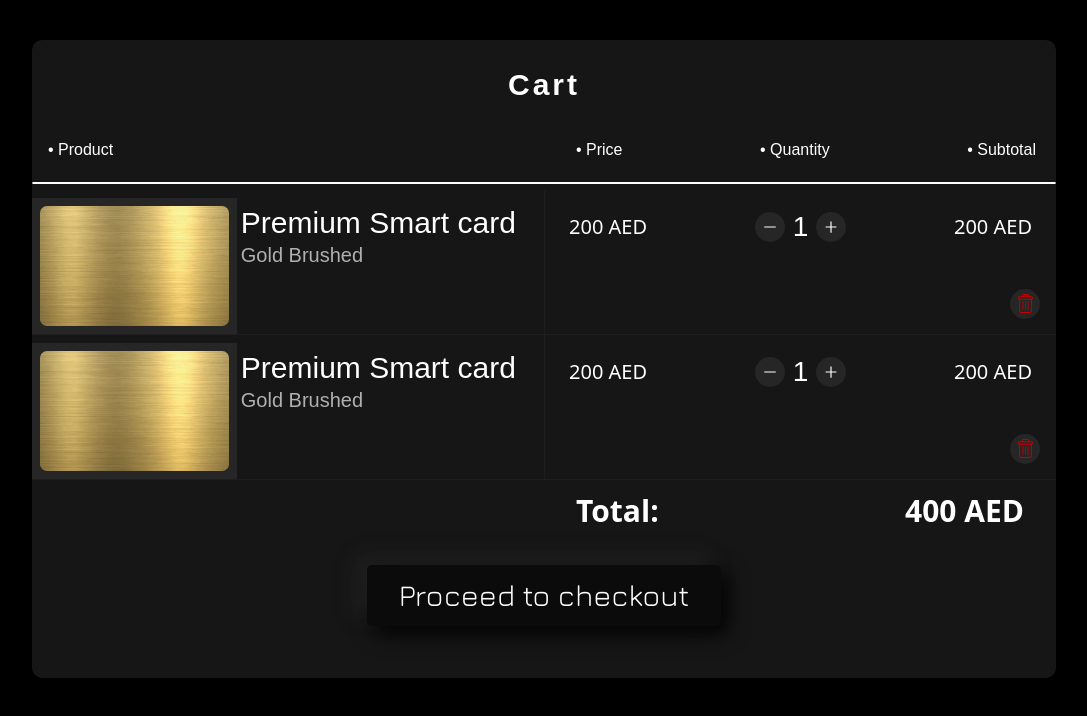
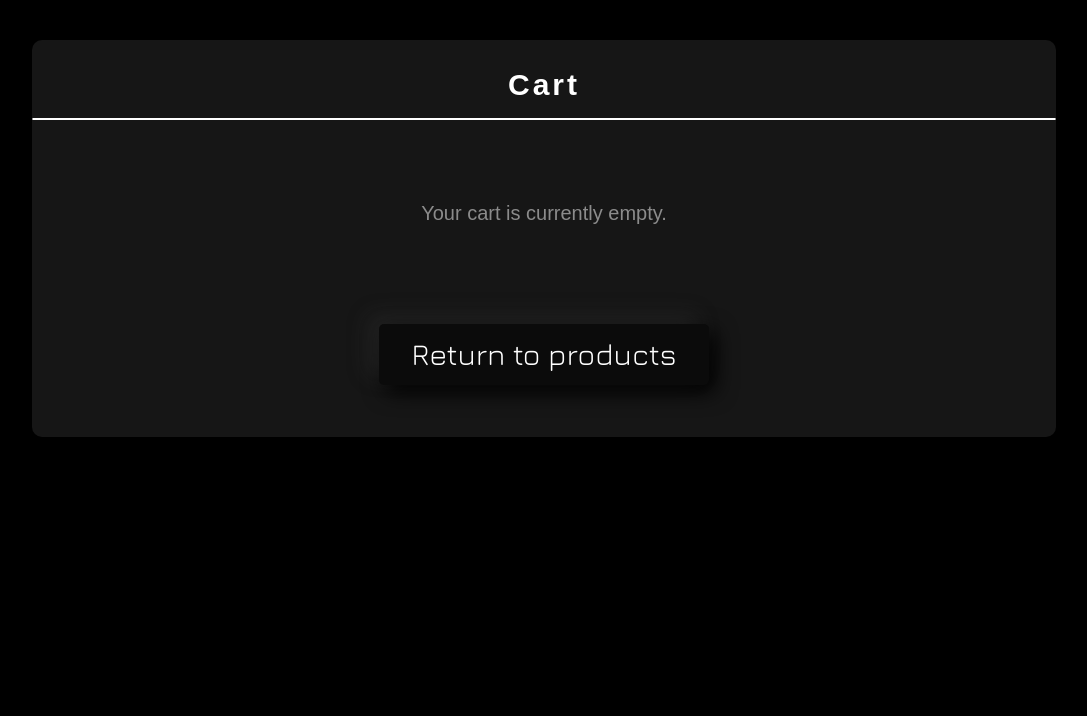
Before and after one commit to maksat-01/temir_new_front, a React (Create React App) app: page /basket in a window 1280 px wide. Shown: the top 716 px of the page, without its empty margins (96-1183 px from the left). Built offline with nearby package versions, Linux system fonts and the light colour scheme; a web font is replaced by a local one.

Commit message:
From basket (#44)
* init

* init

* local save to basket

```diff
--- a/src/pages/basket/BasketCard.tsx
+++ b/src/pages/basket/BasketCard.tsx
@@ -1,29 +1,36 @@
 import React, { FC } from 'react'
 import { AiOutlineMinus, AiOutlinePlus } from 'react-icons/ai'
-
+import {TbTrash} from "react-icons/tb";
 //local
 import DeleteBasket from '../../assets/img/basketDelete.svg'
+import {useAppDispatch} from "../../hooks";
+import {deleteFromBasket, raiseTheQuantity, reduceTheQuantity} from "./ReducerBasket/ActionBasket";
+
 
 interface IProps {
   el: any
+  idx: number,
 }
 
-const BasketCard: FC<IProps> = ({ el }) => {
+const BasketCard: FC<IProps> = ({ el,idx }) => {
   const classesBgRounded =
-    'w-[30px] h-[30px] bg-[rgba(54,54,56,0.5)] rounded-[50%] flex justify-center items-center cursor-pointer'
+    'w-[35px] h-[35px] bg-[rgba(54,54,56,0.5)] rounded-[50%] flex justify-center items-center cursor-pointer'
   const quantityPrice = +el.quantity * +el.price
+
+  const dispatch = useAppDispatch()
+
   return (
     <div className="flex relative" key={el.id}>
       <div className="lg:w-[50%] max-lg:w-[85%] max-md:w-[60%] flex max-md:flex-col border-b-[1px] border-[#1E1E1E] max-lg:border-[#ffffff] max-lg:py-4">
         <div className="bg-[rgba(54,54,56,0.5)] p-2 mt-2 w-[40%] max-md:w-[80%] max-md:ml-4 flex items-center justify-center max-lg:rounded-[10px]">
-          <img src={el.image} alt="No_image" className="w-full" />
+          <img src={el.img} alt="No_image" className="w-full" />
         </div>
         <div className="flex flex-col mx-1 pt-4 max-lg:pt-1 max-lg:mx-4">
           <h1 className="font-[Arial] font-normal lg:text-[30px] lg:leading-[34px] max-lg:text-[26px] max-xl:leading-[30px] max-md:text-[22px]">
             {el.name}
           </h1>
           <p className="font-[Arial] font-normal text-[20px] max-md:text-[14px] text-[#B0B0B0]">
-            {el.view}
+            {el.type}
           </p>
         </div>
       </div>
@@ -34,13 +41,17 @@ const BasketCard: FC<IProps> = ({ el }) => {
             {el.quantity + ' x ' + el.price} AED
           </p>
           <div className="flex items-center max-md:my-1">
-            <span className={`${classesBgRounded}`}>
+            <span
+              onClick={() => dispatch(reduceTheQuantity(idx))}
+              className={`${classesBgRounded}`}>
               <AiOutlineMinus />
             </span>
             <p className="font-[Arial] text-[28px] font-normal px-2">
               {el.quantity}
             </p>
-            <span className={`${classesBgRounded}`}>
+            <span
+              onClick={() => dispatch(raiseTheQuantity(idx))}
+              className={`${classesBgRounded}`}>
               <AiOutlinePlus />
             </span>
           </div>
@@ -48,9 +59,10 @@ const BasketCard: FC<IProps> = ({ el }) => {
         </div>
         <div className="px-4">
           <div
+            onClick={() => dispatch(deleteFromBasket(idx))}
             className={`${classesBgRounded} absolute bottom-4 right-4 max-lg:left-[33%] max-md:left-[91%]`}
           >
-            <img src={DeleteBasket} alt="delete " />
+            <TbTrash className='text-red-700 text-2xl'/>
           </div>
         </div>
       </div>
--- a/src/pages/basket/ReducerBasket/ActionBasket.ts
+++ b/src/pages/basket/ReducerBasket/ActionBasket.ts
@@ -1,8 +1,18 @@
 import {ReducerBasket} from "./BasketSlice";
 import {AppDispatch} from "../../../redux/Store";
 
-export const addToBasket = (product: any) => {
-  let basket = JSON.parse(localStorage.getItem('basket') as any) || []
-  basket = [...basket, product]
-  localStorage.setItem('basket', JSON.stringify(basket))
+export const addToBasket =  (product: any) => async(dispatch: AppDispatch) =>{
+  await dispatch(ReducerBasket.actions.basketSuccess(product))
 }
+
+export const deleteFromBasket = (idx: any) =>async (dispatch: AppDispatch) => {
+  await  dispatch(ReducerBasket.actions.basketDelete(idx))
+}
+
+export const raiseTheQuantity = (idx: any) =>async (dispatch: AppDispatch) => {
+  await  dispatch(ReducerBasket.actions.PlusTheNumber(idx))
+}
+
+export const reduceTheQuantity = (idx: any) =>async (dispatch: AppDispatch) => {
+  await  dispatch(ReducerBasket.actions.MinusTheNumber(idx))
+}
--- a/src/pages/basket/ReducerBasket/BasketSlice.ts
+++ b/src/pages/basket/ReducerBasket/BasketSlice.ts
@@ -15,11 +15,34 @@ export const ReducerBasket = createSlice({
     },
     basketSuccess(state, action: PayloadAction<any>) {
       state.isLoading = false
+      state.basket = JSON.parse(localStorage.getItem('basket') as any) || []
       state.basket = [...state.basket, action.payload]
+      localStorage.setItem('basket', JSON.stringify(state.basket))
     },
     basketError(state, action: PayloadAction<any>) {
       state.isLoading = false
       state.error = action.payload
+    },
+
+    basketDelete(state, action: PayloadAction<any>){
+      let basket = JSON.parse(localStorage.getItem('basket') as any) || []
+      basket = basket.filter((el: any,idx:number) => idx !== action.payload)
+      state.basket = basket
+      localStorage.setItem('basket', JSON.stringify(basket) as any)
+    },
+
+    PlusTheNumber(state, action: PayloadAction<any>){
+      let basket = JSON.parse(localStorage.getItem('basket') as any) || []
+      basket = basket.map((el:any, idx:number) => idx === action.payload ? {...el, quantity: el.quantity + 1} : el)
+      state.basket = [...basket]
+      localStorage.setItem('basket', JSON.stringify(basket) as any)
+    },
+
+    MinusTheNumber(state, action: PayloadAction<any>){
+      let basket = JSON.parse(localStorage.getItem('basket') as any) || []
+      basket = basket.map((el:any, idx:number) => idx === action.payload ? {...el, quantity: el.quantity > 1? el.quantity - 1 : el.quantity} : el)
+      state.basket = [...basket]
+      localStorage.setItem('basket', JSON.stringify(basket) as any)
     }
   }
 })
--- a/src/pages/basket/basket.tsx
+++ b/src/pages/basket/basket.tsx
@@ -7,27 +7,13 @@ import BasketCard from './BasketCard'
 import BasketEmpty from './BasketEmpty'
 import BasketTotal from './BasketTotal'
 import BaskTitle from './BaskTitle'
+import {useAppSelector} from "../../hooks";
+import {ReducerBasket} from "./ReducerBasket/BasketSlice";
 
 const Basket: FC = () => {
   const navigate = useNavigate()
-  const basket: any[] = [
-    {
-      id: 1,
-      image: TemirBlack,
-      name: 'Premium Smart card',
-      view: 'Gold Brushed',
-      price: 200,
-      quantity: 1,
-    },
-    {
-      id: 2,
-      image: TemirBlack,
-      name: 'Premium Smart card',
-      view: 'Gold Brushed',
-      price: 200,
-      quantity: 1,
-    },
-  ]
+  const {basket} = useAppSelector(s => s.ReducerBasket)
+
   const ClassesBtn =
     'font-[Jura] text-[30px] bg-[#0B0B0B] shadow-[-10.93px_-8.94274px_20.8664px_rgba(72,72,72,0.25),5.96183px_6.95546px_20.8664px_#000000] rounded-[5px] py-2 px-8 hover:scale-110 hover:bg-transparent transition duration-500 ease-in-out'
   const returnProduct = () => {
@@ -49,7 +35,7 @@ const Basket: FC = () => {
               <div className="before:content-[''] absolute border border-white rounded-sm top-0 left-0 right-0"></div>
               <div>
                 {basket.length ? (
-                  basket.map((el) => <BasketCard el={el} key={el.id} />)
+                  basket.map((el:any, idx:number) => <BasketCard el={el} key={idx} idx={idx} />)
                 ) : (
                   <BasketEmpty />
                 )}
--- a/src/pages/productDetail/component/CardsPremimum.tsx
+++ b/src/pages/productDetail/component/CardsPremimum.tsx
@@ -1,11 +1,12 @@
 import React, {useEffect, useState} from 'react'
-import { HiUpload } from 'react-icons/hi'
+import {HiUpload} from 'react-icons/hi'
 import {addToBasket} from "../../basket/ReducerBasket/ActionBasket";
 
 //local
 import Card1 from '../../../assets/img/card1.svg'
 import Card5 from '../../../assets/img/card5.svg'
 import EmptyCard from '../../../assets/img/empty-card.svg'
+import {useAppDispatch, useAppSelector} from "../../../hooks";
 
 const CardsPremimum = () => {
   const classesText =
@@ -27,23 +28,36 @@ const CardsPremimum = () => {
     },
   ]
 
+  const dispatch = useAppDispatch()
+  const basket = JSON.parse(localStorage.getItem('basket') as any)
   const [mainCard, setMainCard] = useState<any>(EmptyCard)
   const [imageUrl, setImageUrl] = useState<any>("")
+
   const fileReader = new FileReader()
-  fileReader.onloadend = () => {
-    setImageUrl(fileReader.result)
-  }
+  fileReader.onloadend = () => setImageUrl(fileReader.result)
   const [cardData, setCardData] = useState<any>({title: "TEMIR", logo: imageUrl})
-  const [product, setProduct] = useState<any>({title: cardData.title, logo: imageUrl, img: "", price: "200", type: ""})
+  const [product, setProduct] = useState<any>({
+    // id: basket.length ? basket[basket.length - 1].id + 1 : 1,
+    title: cardData.title,
+    logo: imageUrl,
+    img: EmptyCard,
+    price: "200",
+    type: "",
+    name: 'Premium Smart card',
+    quantity: 1,
+  })
   // const handleChangeUrl = (e) => fileReader.readAsDataURL(e.target.files[0])
 
-  const handleChange = (e:any) => {
-    setProduct({...product, [e.target.name]: e.target.name === "title" ? e.target.value.toUpperCase() : product[e.target.name]})
-    setCardData({...cardData, [e.target.name]: e.target.name !== "logo" ? e.target.value.toUpperCase() : fileReader.readAsDataURL(e.target.files[0])})
+  const handleChange = (e: any) => {
+    setProduct({
+      ...product,
+      [e.target.name]: e.target.name === "title" ? e.target.value.toUpperCase() : product[e.target.name]
+    })
+    setCardData({
+      ...cardData,
+      [e.target.name]: e.target.name !== "logo" ? e.target.value.toUpperCase() : fileReader.readAsDataURL(e.target.files[0])
+    })
   }
-  useEffect(() => {
-
-  }, [cardData])
 
 
 
@@ -61,15 +75,16 @@ const CardsPremimum = () => {
               <p className={`font-[Arial] text-[30px] leading-[42px]`}>
                 Choose in option
               </p>
-              <div className="bg-[#171717] shadow-[inset_-8px_-9px_11px_rgba(30,30,30,0.25),inset_6px_7px_10px_#000000] rounded-[10px] p-2 flex items-center w-full">
+              <div
+                className="bg-[#171717] shadow-[inset_-8px_-9px_11px_rgba(30,30,30,0.25),inset_6px_7px_10px_#000000] rounded-[10px] p-2 flex items-center w-full">
                 {option.map((el, idx) => (
                   <div key={idx}>
                     <div onClick={() => {
                       setMainCard(el.image)
                       setProduct({...product, type: el.title, img: el.image})
                     }} className='relative flex items-center justify-center m-1'>
-                      <img src={el.image} alt="" className="w-full cursor-pointer" />
-                      <h2 className='absolute p-2 text-[17px] font-bold opacity-75 tracking-widest'>TEMIR</h2>
+                      <img src={el.image} alt="" className="w-full cursor-pointer"/>
+                      <h2 className='absolute p-2 text-[16px] font-bold opacity-75 tracking-widest'>TEMIR</h2>
                     </div>
                     <p>{el.title}</p>
                   </div>
@@ -93,7 +108,8 @@ const CardsPremimum = () => {
                 <p className="font-[Arial] font-normal text-[16px] text-white py-1">
                   Company Logo
                 </p>
-                <div className="w-[65%] bg-[rgba(54,54,56,0.5)] shadow-[0px_2px_10px_rgba(0,0,0,0.25)] px-2 py-3 text-[16px] text-[rgba(255,255,255,0.27)] rounded-[10px]">
+                <div
+                  className="w-[65%] bg-[rgba(54,54,56,0.5)] shadow-[0px_2px_10px_rgba(0,0,0,0.25)] px-2 py-3 text-[16px] text-[rgba(255,255,255,0.27)] rounded-[10px]">
                   <input
                     onChange={handleChange}
                     id="input_file"
@@ -106,15 +122,15 @@ const CardsPremimum = () => {
                     className="flex justify-between items-center"
                   >
                     <span>Upload file</span>
-                    <HiUpload className="text-black text-[22px] mr-5" />
+                    <HiUpload className="text-black text-[22px] mr-5"/>
                   </label>
                 </div>
               </div>
               <div className="flex py-6">
                 <button
                   onClick={() => {
-                    addToBasket(product)
-                    console.log(cardData)
+                    dispatch(addToBasket(product))
+                    console.log(basket)
                   }}
                   className="bg-[#0B0B0B] shadow-[-10.93px_-8.94274px_20.8664px_rgba(72,72,72,0.25),5.96183px_6.95546px_20.8664px_#000000] rounded-[5px] font-[Jura] text-[30px] py-2 px-10 transition active:opacity-50">
                   Add to cart
@@ -122,17 +138,20 @@ const CardsPremimum = () => {
               </div>
             </div>
           </div>
+
           <div className="temir-card lg:w-[50%] h-full max-lg:w-full relative overflow-hidden">
             <div className='absolute z-10 flex flex-col w-full my-2 top-[25%] items-center'>
-              {imageUrl? <img  src={imageUrl} width={300} className='temir-card--logo mx-auto h-[40px]'/> :""}
+              {imageUrl ? <img src={imageUrl} width={300} className='temir-card--logo mx-auto h-[40px]'/> : ""}
             </div>
-           <div className='absolute z-10 flex flex-col w-full bottom-[45%] items-center flex-nowrap'>
-             <h1 className='px-6 temir-card--title m-auto left-0 text-[40px] font-bold opacity-75 tracking-widest'>{cardData.title}</h1>
-           </div>
+            <div className='absolute z-10 flex flex-col w-full bottom-[45%] items-center flex-nowrap'>
+              <h1
+                className='px-6 temir-card--title m-auto left-0 text-[40px] font-bold opacity-75 tracking-widest'>{cardData.title}</h1>
+            </div>
             <div className=''>
-              <img src={mainCard} alt="" className="w-full" />
+              <img src={mainCard} alt="" className="w-full"/>
             </div>
           </div>
+
         </div>
       </div>
     </section>
```
